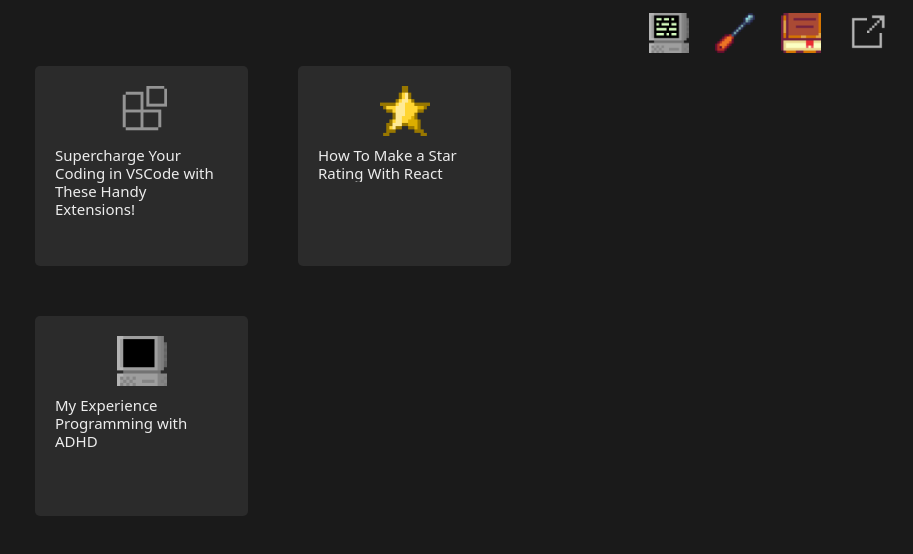
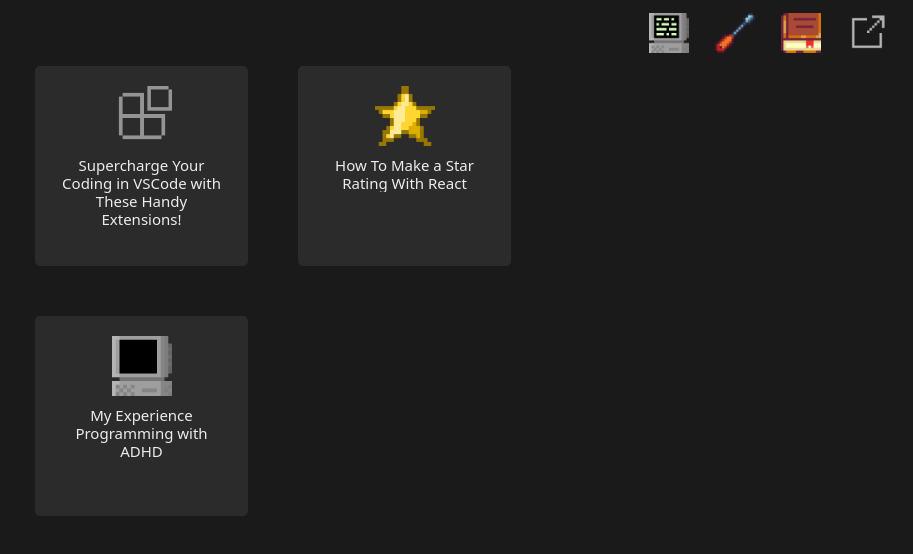
Before and after one commit to Scottsdaaale/Porfolio-Site, a React (Create React App) app: page /blog in a window 1280 px wide. Shown: the top 554 px of the page, without its empty margins (367-1280 px from the left). Built offline with nearby package versions, Linux system fonts and the light colour scheme.

Commit message:
changed styling

```diff
--- a/src/components/Blog/BlogList.jsx
+++ b/src/components/Blog/BlogList.jsx
@@ -25,19 +25,21 @@ const BlogList = () => {
     display: 'flex',
     flexDirection: 'column',
     alignItems: 'center',
+    // justifyContent: 'space-between',
     height: '200px',
     maxHeight: '200px',
     padding: '20px',
   };
 
   const imageStyle = {
-    width: '50px',
-    height: '50px',
+    width: '60px',
+    height: '60px',
     alignSelf: 'center', // Align the image within the flex container
   };
 
   const titleStyle = {
     paddingTop: '10px',
+    textAlign: 'center',
     overflow: 'hidden',
     display: '-webkit-box',
     WebkitBoxOrient: 'vertical',
```
